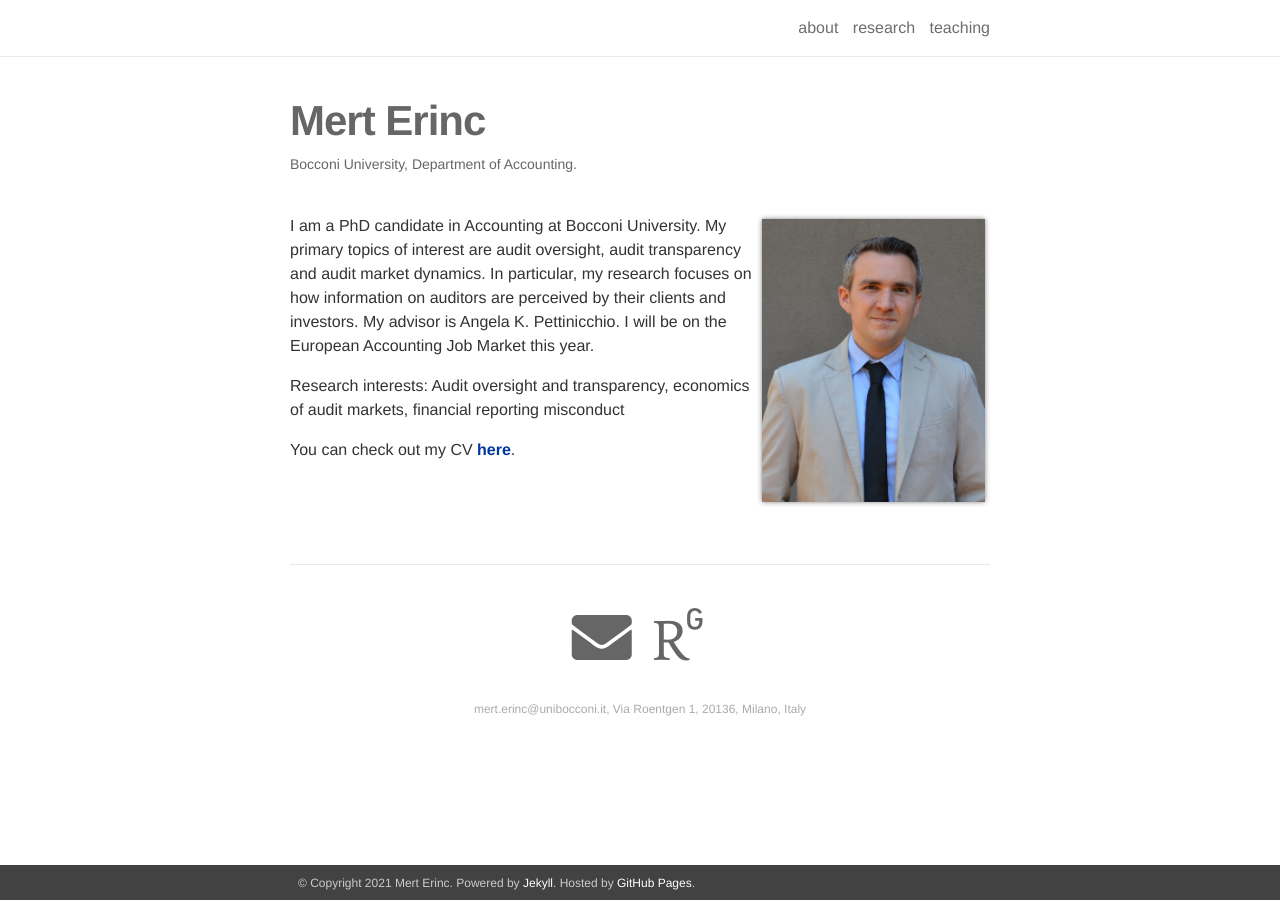
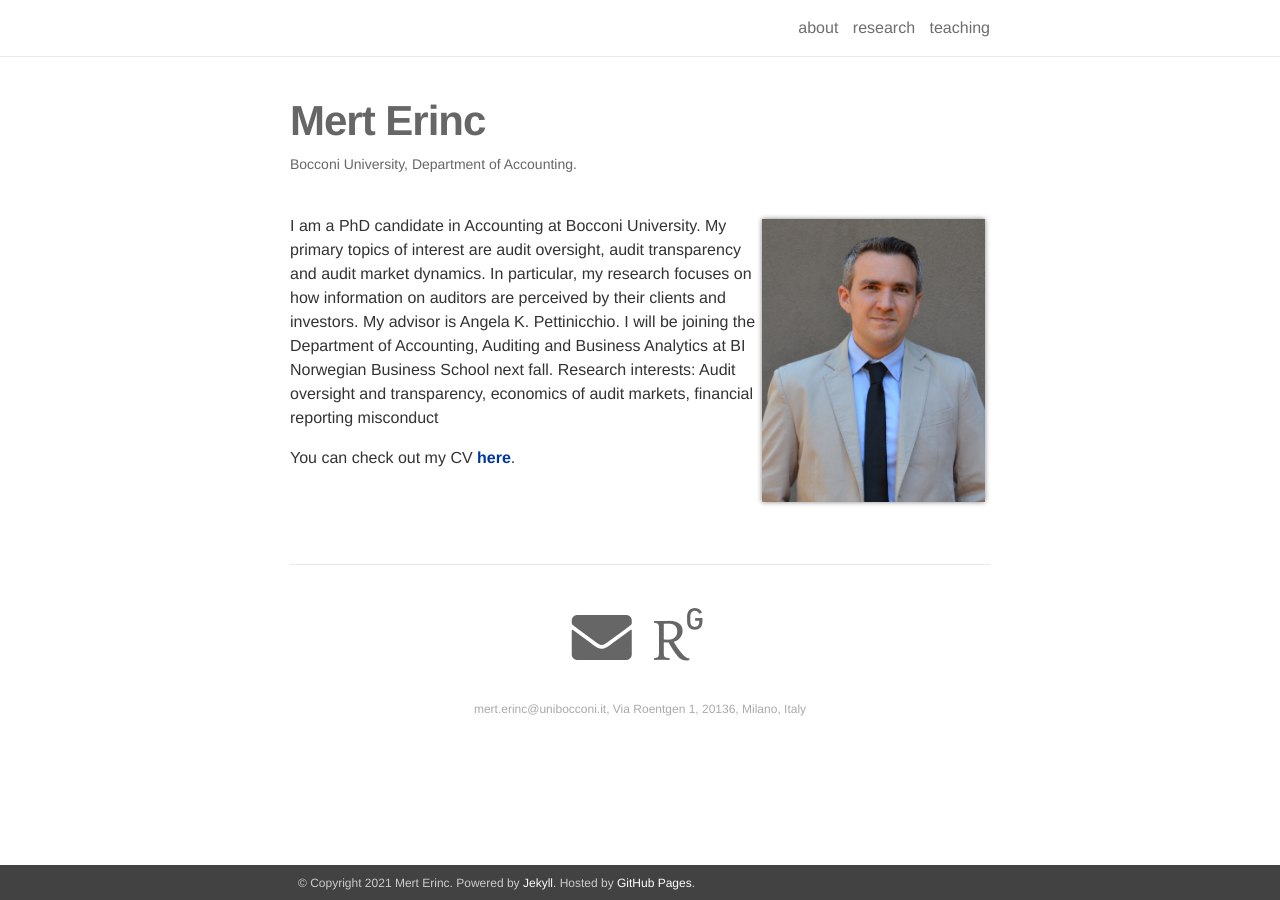
Before and after one commit to mrterinc/mrterinc.github.io, a Jekyll site: the page built from _pages/about.md, in a window 1280 px wide. Built offline with Jekyll 4.4.1, drawn with Linux system fonts in a browser that asks for light colours; some web fonts are replaced.

Commit message:
Update about.md

```diff
--- a/_pages/about.md
+++ b/_pages/about.md
@@ -13,8 +13,7 @@ news: false
 social: true
 ---
 
-I am a PhD candidate in Accounting at Bocconi University. My primary topics of interest are audit oversight, audit transparency and audit market dynamics. In particular, my research focuses on how information on auditors are perceived by their clients and investors. My advisor is Angela K. Pettinicchio. I will be on the European Accounting Job Market this year.
-
+I am a PhD candidate in Accounting at Bocconi University. My primary topics of interest are audit oversight, audit transparency and audit market dynamics. In particular, my research focuses on how information on auditors are perceived by their clients and investors. My advisor is Angela K. Pettinicchio. I will be joining the Department of Accounting, Auditing and Business Analytics at BI Norwegian Business School next fall.
 Research interests: Audit oversight and transparency, economics of audit markets, financial reporting misconduct
 
 You can check out my CV <a href="assets/pdf/cv_mert.pdf"><strong> here</strong></a>.
```
